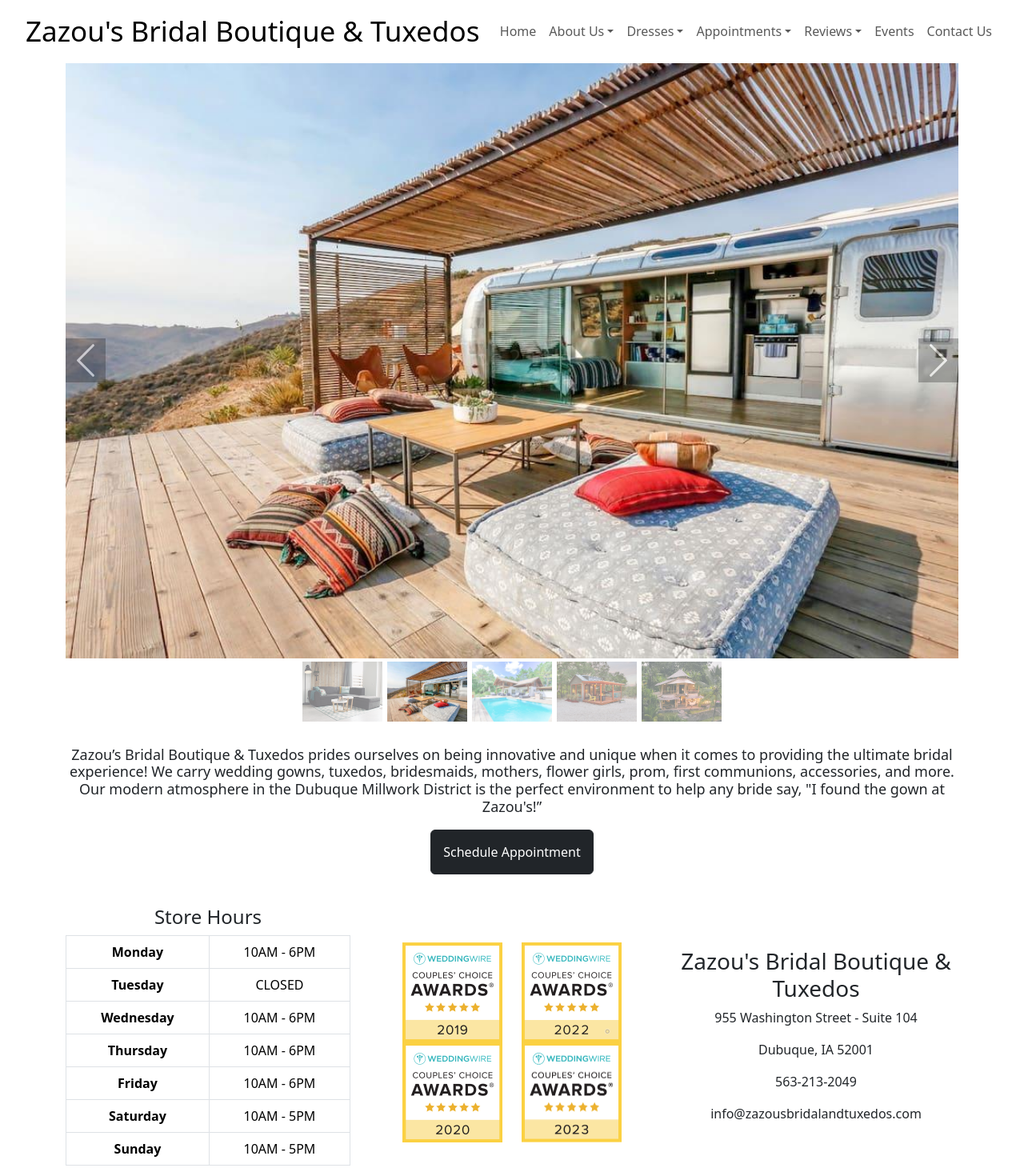
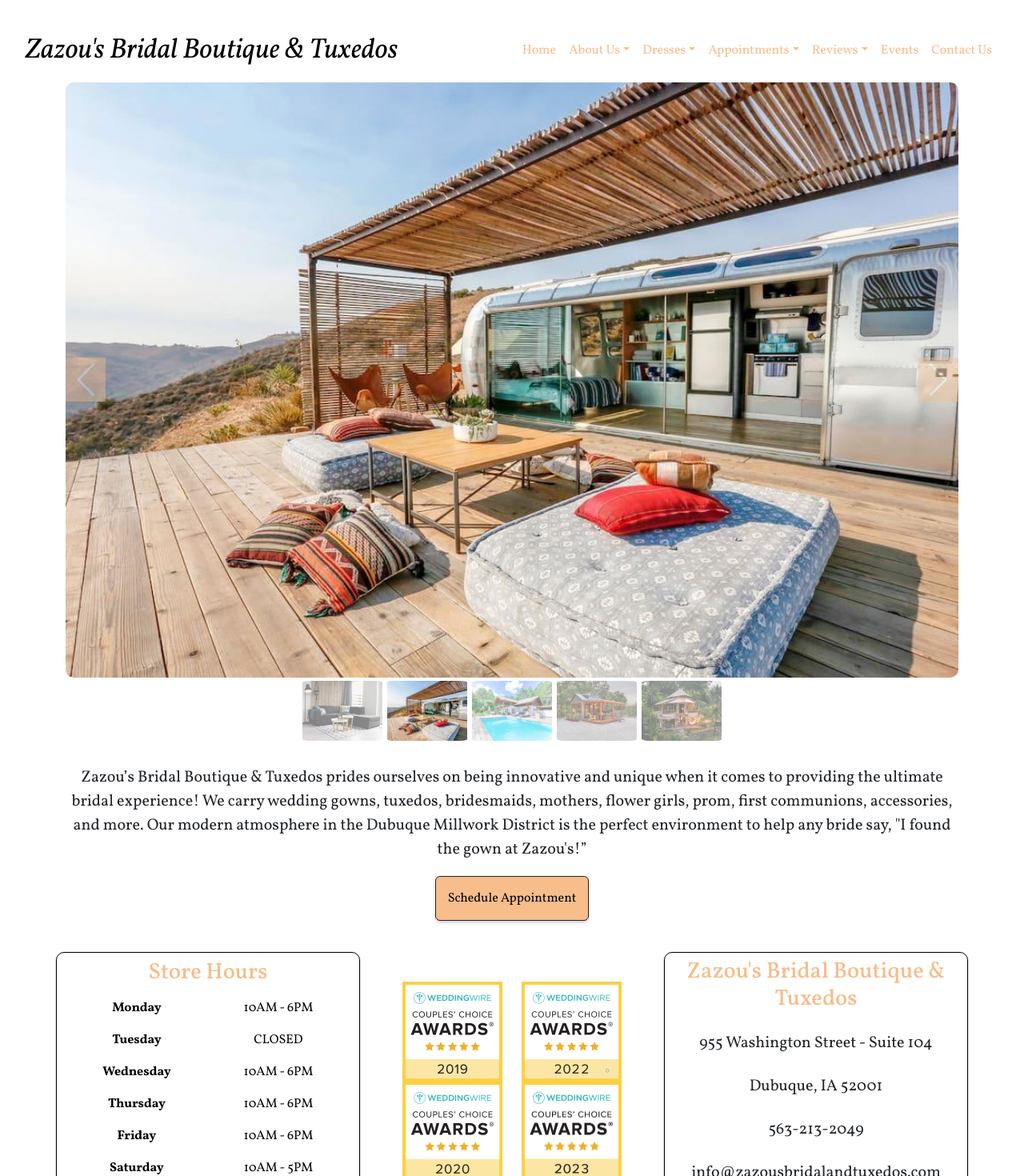
Before and after one commit to JordanReady/zazous-bridal-site, a React (Vite) app: page / in a window 1280 px wide. Shown: the top 1470 px of the page at 80% size. Built offline with nearby package versions, Linux system fonts and the light colour scheme.

Commit message:
:fix custom font/colors

```diff
--- a/index.html
+++ b/index.html
@@ -5,6 +5,13 @@
     <!-- <link rel="icon" type="image/svg+xml" href="/vite.svg" /> -->
     <meta name="viewport" content="width=device-width, initial-scale=1.0" />
     <title>Zazou's Bridal Boutique & Tuxedos</title>
+    <!-- Font Family -->
+    <link rel="preconnect" href="https://fonts.googleapis.com" />
+    <link rel="preconnect" href="https://fonts.gstatic.com" crossorigin />
+    <link
+      href="https://fonts.googleapis.com/css2?family=Hanken+Grotesk:wght@400;500;700;800&family=Vollkorn:ital,wght@0,400;0,500;0,700;1,400&display=swap"
+      rel="stylesheet"
+    />
   </head>
   <body>
     <div id="root"></div>
--- a/src/components/CustomNavbar.jsx
+++ b/src/components/CustomNavbar.jsx
@@ -8,15 +8,15 @@ import "../styles/navbar.css";
 
 const CustomNavbar = () => {
   return (
-    <Navbar expand="xl" variant="light">
-      <Navbar.Brand as={Link} to="/">
+    <Navbar expand="xl" variant="light" className="mt-4">
+      <Navbar.Brand as={Link} to="/" className="navbar-brand">
         Zazou's Bridal <span className="brand-break">Boutique & Tuxedos</span>
       </Navbar.Brand>
       <Navbar.Toggle aria-controls="navbarNav" className="toggle-menu">
         Menu
       </Navbar.Toggle>
       <Navbar.Collapse id="navbarNav">
-        <Nav className="ml-auto">
+        <Nav className="ml-auto nav-links">
           <Nav.Link as={Link} to="/">
             Home
           </Nav.Link>
--- a/src/index.css
+++ b/src/index.css
@@ -1,5 +1,5 @@
 :root {
-  font-family: Inter, system-ui, Avenir, Helvetica, Arial, sans-serif;
+  font-family: Vollkorn, system-ui, Avenir, Helvetica, Arial, sans-serif;
   line-height: 1.5;
   font-weight: 400;
 
@@ -12,12 +12,16 @@
   -webkit-font-smoothing: antialiased;
   -moz-osx-font-smoothing: grayscale;
   -webkit-text-size-adjust: 100%;
+
+  --secondary-color: #eac13a;
+  --primary-color: #f7bd8b;
 }
 
 body {
   margin: 0;
   overflow-x: hidden;
   min-height: 100vh;
+  font-family: "Vollkorn";
 }
 
 @media (prefers-color-scheme: light) {
--- a/src/pages/Home.jsx
+++ b/src/pages/Home.jsx
@@ -143,9 +143,9 @@ const Home = () => {
       </section>
       <section className="home-info">
         <div class="row">
-          <div class="col-md-4 mt-4">
+          <div class="col-md-4 info-box mt-4">
             <div class="text-center">
-              <h4>Store Hours</h4>
+              <h3 className="title-text pt-2">Store Hours</h3>
               <table class="table table-bordered">
                 <tbody>
                   <tr>
@@ -180,7 +180,7 @@ const Home = () => {
               </table>
             </div>
           </div>
-          <div className="col-md-4 mt-4 d-flex justify-content-center align-items-center">
+          <div className="col-md-4 mt-4 mb-4 d-flex justify-content-center align-items-center">
             <div className="row">
               <div className="col">
                 {/* Image 1 */}
@@ -192,13 +192,15 @@ const Home = () => {
               </div>
             </div>
           </div>
-          <div className="col-md-4 mt-4 d-flex justify-content-center align-items-center">
+          <div className="col-md-4 info-box mt-4 mb-4 d-flex justify-content-center align-items-center">
             <div className="text-center">
-              <h3>Zazou's Bridal Boutique & Tuxedos</h3>
-              <p>955 Washington Street - Suite 104</p>
-              <p>Dubuque, IA 52001</p>
-              <p>563-213-2049</p>
-              <p>info@zazousbridalandtuxedos.com</p>
+              <h3 className="mb-4 title-text info-title">
+                Zazou's Bridal Boutique & Tuxedos
+              </h3>
+              <p className="mb-4 info">955 Washington Street - Suite 104</p>
+              <p className="mb-4 info">Dubuque, IA 52001</p>
+              <p className="mb-4 info">563-213-2049</p>
+              <p className="mb-4 info">info@zazousbridalandtuxedos.com</p>
             </div>
           </div>
         </div>
--- a/src/styles/Footer.css
+++ b/src/styles/Footer.css
@@ -18,9 +18,10 @@ footer {
   height: 40px;
   border-radius: 50%;
   margin-right: 10px;
-  background-color: #ccc;
+  background-color: var(--primary-color);
   color: #fff;
   transition: background-color 0.3s;
+  box-shadow: 0 2px 4px rgba(0, 0, 0, 0.2);
 }
 
 .social-button.facebook:hover {
--- a/src/styles/Home.css
+++ b/src/styles/Home.css
@@ -10,6 +10,13 @@
   max-width: 1200px;
 }
 
+.carousel-image {
+  margin: auto;
+  object-fit: fill;
+  border-radius: 10px;
+  max-height: 750px;
+}
+
 /* Carousel controls */
 
 .carousel-control-prev {
@@ -18,8 +25,8 @@
 }
 
 .carousel-control-prev-icon {
-  opacity: 1;
-  background-color: rgba(0, 0, 0, 0.51);
+  opacity: 0.8;
+  background-color: var(--primary-color);
   padding-top: 55px;
   padding-right: 20px;
   padding-left: 30px;
@@ -31,16 +38,11 @@
 }
 
 .carousel-control-next-icon {
-  opacity: 1;
-  background-color: rgba(0, 0, 0, 0.51);
+  opacity: 0.8;
+  background-color: var(--primary-color);
   padding-top: 55px;
   padding-left: 20px;
   padding-right: 30px;
-}
-
-.carousel-image {
-  margin: auto;
-  object-fit: fill;
 }
 
 /* Item Hover Effects */
@@ -54,7 +56,8 @@
 }
 
 .carousel-item:hover .caption-text {
-  background-color: rgba(0, 0, 0, 0.582);
+  background-color: var(--primary-color);
+  opacity: 0.8;
   pointer-events: none;
 }
 
@@ -75,7 +78,7 @@
   padding: 25px;
 }
 
-/* Thumbnail Images */
+/* Thumbnail Images Carousel-Indicators */
 
 .carousel-indicators {
   bottom: -105px;
@@ -84,32 +87,34 @@
 .carousel-indicators li {
   background-size: cover;
   background-position: center;
+  border-radius: 12px;
+  /* box-shadow: 0 2px 4px rgba(0, 0, 0, 0.2); */
 }
 
 .carousel-indicators li:first-child {
   width: 100px;
   height: 75px;
-  background-color: gray;
+  background-color: var(--primary-color);
 }
 .carousel-indicators li:nth-child(2) {
   width: 100px;
   height: 75px;
-  background-color: gray;
+  background-color: var(--primary-color);
 }
 .carousel-indicators li:nth-child(3) {
   width: 100px;
   height: 75px;
-  background-color: gray;
+  background-color: var(--primary-color);
 }
 .carousel-indicators li:nth-child(4) {
   width: 100px;
   height: 75px;
-  background-color: gray;
+  background-color: var(--primary-color);
 }
 .carousel-indicators li:nth-child(5) {
   width: 100px;
   height: 75px;
-  background-color: gray;
+  background-color: var(--primary-color);
 }
 .thumbnail-spacer {
   height: 100px;
@@ -128,14 +133,24 @@
 
 .hero-text {
   margin-top: 10px;
-  font-size: 18px;
+  font-size: 20px;
   font-weight: 400;
+  line-height: 1.5;
   text-align: center;
 }
 
 .hero-button {
   padding: 15px;
   margin-top: 10px;
+  background-color: var(--primary-color);
+  color: black;
+  box-shadow: 0 2px 4px rgba(0, 0, 0, 0.2);
+}
+
+.hero-button:hover {
+  color: black;
+  opacity: 0.8;
+  background-color: var(--primary-color);
 }
 
 /* Home Info */
@@ -143,8 +158,38 @@
   margin-top: 15px;
 }
 
+.info-box {
+  border: 1px solid black;
+  border-radius: 10px;
+  box-shadow: 0 2px 4px rgba(0, 0, 0, 0.2);
+}
+
+.title-text {
+  color: var(--primary-color);
+}
+
+.info {
+  font-size: 20px !important;
+}
+
+/* Table */
+
+table {
+  border-collapse: collapse;
+  border: none;
+}
+
+table th,
+table td,
+table tr {
+  border: none;
+}
+
 /* screen sizes */
 @media (max-width: 767px) {
+  .carousel-image {
+    max-height: 220px;
+  }
   .carousel-indicators {
     bottom: -75px;
     margin: 0;
@@ -153,4 +198,24 @@
     margin: 0;
     height: 60px !important;
   }
+  .carousel-control-prev-icon {
+    padding-top: 40px;
+    padding-right: 15px;
+    padding-left: 20px;
+  }
+  .carousel-control-next-icon {
+    padding-top: 40px;
+    padding-right: 20px;
+    padding-left: 15px;
+  }
+  .info-title {
+    padding-top: 8px;
+  }
+  .info-box {
+    width: 90vw;
+    margin: auto;
+  }
+  .info {
+    font-size: 18px !important;
+  }
 }
--- a/src/styles/navbar.css
+++ b/src/styles/navbar.css
@@ -4,8 +4,21 @@
   min-width: 95vw;
 }
 
+.nav-link,
+.dropdown-item {
+  color: var(--primary-color);
+}
+
+.nav-link.active,
+.dropdown-item.active,
+.nav-link:hover,
+.dropdown-item:hover {
+  color: var(--secondary-color);
+}
+
 .navbar-brand {
   font-size: 35px;
+  font-style: italic;
 }
 
 .navbar-nav {
@@ -21,6 +34,11 @@
 
 .dropdown-menu {
   animation: fadeIn 0.5s;
+}
+
+.toggle-menu {
+  background-color: var(--primary-color);
+  box-shadow: 0 2px 4px rgba(0, 0, 0, 0.2);
 }
 
 /* screen sizes */
@@ -44,11 +62,13 @@
     text-align: center;
     font-size: clamp(1.8rem, 5vw, 2rem);
     margin: 0;
+    margin-top: 5px;
   }
   .navbar-expand-xl {
     flex-direction: column-reverse;
     align-items: center;
     justify-content: center;
+    margin-top: 0 !important;
   }
   .nav-link {
     text-align: center;
```
